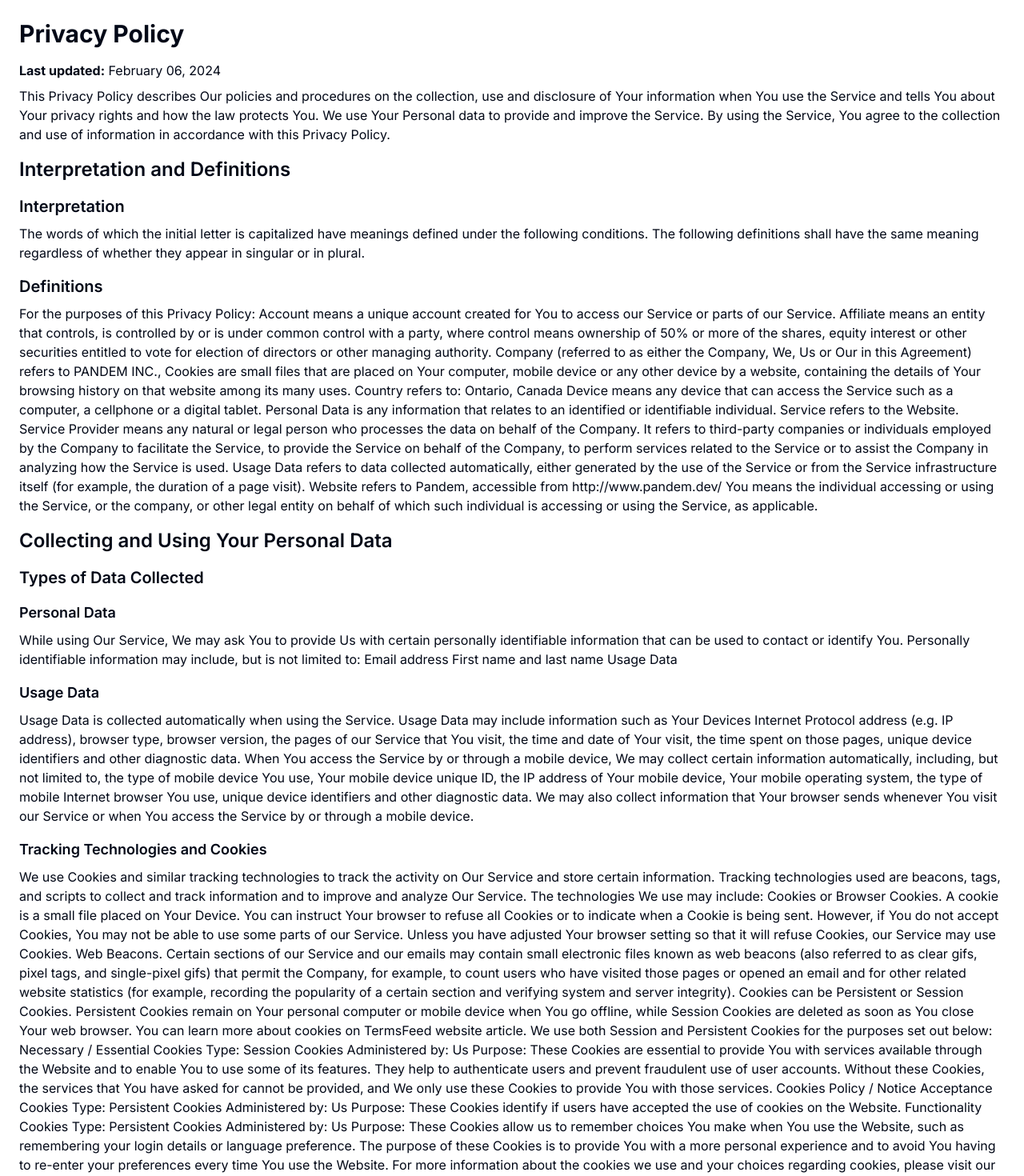
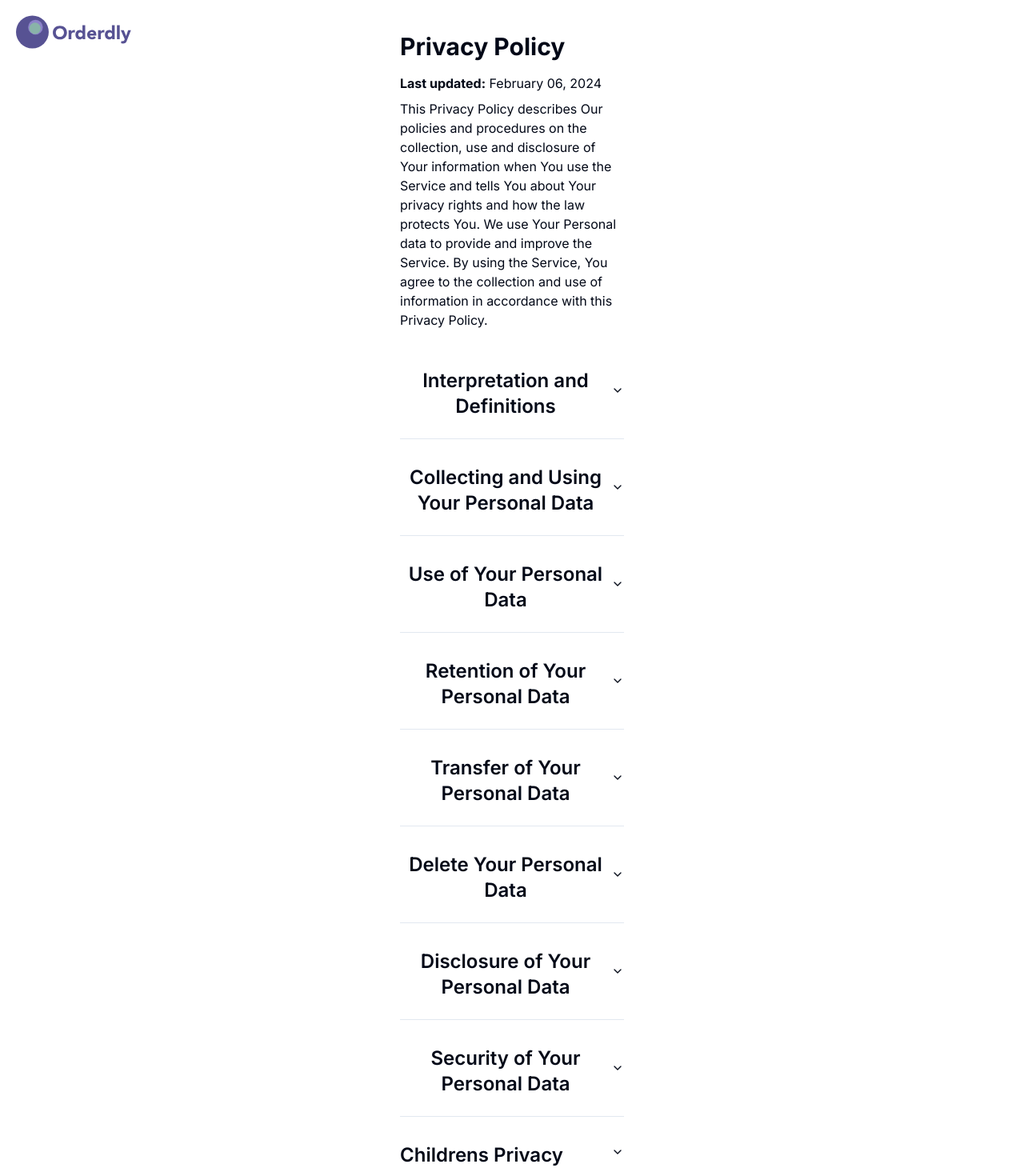
Before and after one commit to Ivakel/doyoulist-next, a Next.js app: page /privacy-policy in a window 1280 px wide. Shown: the top 1470 px of the page at 80% size. Built offline with nearby package versions, Linux system fonts and the light colour scheme.

Commit message:
privacy-terms

```diff
--- a/app/privacy-policy/page.tsx
+++ b/app/privacy-policy/page.tsx
@@ -1,10 +1,28 @@
-export default function Page() {
+import {
+  Accordion,
+  AccordionContent,
+  AccordionItem,
+  AccordionTrigger,
+} from "@/components/ui/accordion"
+import Image from "next/image"
+import AppLogo from "@/public/svg/logo.svg";
+
+export default async function Page() {
   return (
-    <div className="mx-auto p-6">
+    <div className="mx-auto py-[40px] px-[500px]">
+      <div className="absolute h-20 w-36 top-0 left-5">
+        <Image
+          className=""
+          src={AppLogo}
+          fill={true}
+          priority
+          alt="application logo"
+        />
+      </div>
       <h1 className="text-3xl font-bold mb-4">
         Privacy Policy
       </h1>
-      <p className="mb-2">
+        <p className="mb-2">
         <strong>Last updated:</strong> February 06, 2024
       </p>
       <p className="mb-4">
@@ -17,10 +35,13 @@
         agree to the collection and use of information in
         accordance with this Privacy Policy.
       </p>
-      <section>
-        <h2 className="text-2xl font-semibold mt-4 mb-2">
+      <Accordion type="single" collapsible className="w-full">
+
+      <AccordionItem value="item-1">
+        <AccordionTrigger><h2 className="text-2xl font-semibold mt-4 mb-2">
           Interpretation and Definitions
-        </h2>
+        </h2></AccordionTrigger>
+        <AccordionContent>
         <h3 className="text-xl font-semibold mt-4 mb-2">
           Interpretation
         </h3>
@@ -32,7 +53,6 @@
           shall have the same meaning regardless of whether
           they appear in singular or in plural.
         </p>
-
         <h3 className="text-xl font-semibold mt-4 mb-2">
           Definitions
         </h3>
@@ -76,12 +96,13 @@
           which such individual is accessing or using the
           Service, as applicable.
         </p>
-      </section>
-
-      <section>
-        <h2 className="text-2xl font-semibold mt-4 mb-2">
+        </AccordionContent>
+      </AccordionItem>
+      <AccordionItem value="item-2">
+        <AccordionTrigger><h2 className="text-2xl font-semibold mt-4 mb-2">
           Collecting and Using Your Personal Data
-        </h2>
+        </h2></AccordionTrigger>
+        <AccordionContent>
         <h3 className="text-xl font-semibold mt-4 mb-2">
           Types of Data Collected
         </h3>
@@ -170,9 +191,14 @@
         about the cookies we use and your choices regarding
         cookies, please visit our Cookies Policy or the
         Cookies section of our Privacy Policy.
-        <h2 className="text-2xl font-semibold mt-4 mb-2">
+        </AccordionContent>
+      </AccordionItem>
+      <AccordionItem value="item-3">
+        <AccordionTrigger><h2 className="text-2xl font-semibold mt-4 mb-2">
           Use of Your Personal Data
-        </h2>
+        </h2></AccordionTrigger>
+        <AccordionContent>
+        <p>
         The Company may use Personal Data for the following
         purposes: To provide and maintain our Service,
         including to monitor the usage of our Service. To
@@ -236,9 +262,16 @@
         distributed outside. With Your consent: We may
         disclose Your personal information for any other
         purpose with Your consent.
+        </p>
+        </AccordionContent>
+      </AccordionItem>
+      <AccordionItem value="item-4">
+        <AccordionTrigger>
         <h2 className="text-2xl font-semibold mt-4 mb-2">
           Retention of Your Personal Data
         </h2>
+        </AccordionTrigger>
+        <AccordionContent>
         The Company will retain Your Personal Data only for
         as long as is necessary for the purposes set out in
         this Privacy Policy. We will retain and use Your
@@ -254,9 +287,15 @@
         functionality of Our Service, or We are legally
         obligated to retain this data for longer time
         periods.
+        </AccordionContent>
+      </AccordionItem>
+      <AccordionItem value="item-5">
+        <AccordionTrigger>
         <h2 className="text-2xl font-semibold mt-4 mb-2">
           Transfer of Your Personal Data
         </h2>
+        </AccordionTrigger>
+        <AccordionContent>
         <p>
           Your information, including Personal Data, is
           processed at the Companys operating offices and in
@@ -278,9 +317,15 @@
           place including the security of Your data and
           other personal information.
         </p>
+        </AccordionContent>
+      </AccordionItem>
+      <AccordionItem value="item-6">
+        <AccordionTrigger>
         <h2 className="text-2xl font-semibold mt-4 mb-2">
           Delete Your Personal Data
         </h2>
+        </AccordionTrigger>
+        <AccordionContent>
         <p>
           You have the right to delete or request that We
           assist in deleting the Personal Data that We have
@@ -297,9 +342,15 @@
           certain information when we have a legal
           obligation or lawful basis to do so.
         </p>
+        </AccordionContent>
+      </AccordionItem>
+      <AccordionItem value="item-7">
+        <AccordionTrigger>
         <h2 className="text-2xl font-semibold mt-4 mb-2">
           Disclosure of Your Personal Data
         </h2>
+        </AccordionTrigger>
+        <AccordionContent>
         <p>
           Business Transactions If the Company is involved
           in a merger, acquisition or asset sale, Your
@@ -320,9 +371,15 @@
           safety of Users of the Service or the public
           Protect against legal liability
         </p>
+        </AccordionContent>
+      </AccordionItem>
+      <AccordionItem value="item-8">
+        <AccordionTrigger>
         <h2 className="text-2xl font-semibold mt-4 mb-2">
           Security of Your Personal Data
         </h2>
+        </AccordionTrigger>
+        <AccordionContent>
         <p>
           The security of Your Personal Data is important to
           Us, but remember that no method of transmission
@@ -332,9 +389,15 @@
           Personal Data, We cannot guarantee its absolute
           security.
         </p>
+        </AccordionContent>
+      </AccordionItem>
+      <AccordionItem value="item-9">
+        <AccordionTrigger>
         <h2 className="text-2xl font-semibold mt-4 mb-2">
           Childrens Privacy
         </h2>
+        </AccordionTrigger>
+        <AccordionContent>
         <p>
           Our Service does not address anyone under the age
           of 13. We do not knowingly collect personally
@@ -351,9 +414,15 @@
           a parent, We may require Your parents consent
           before We collect and use that information.
         </p>
+        </AccordionContent>
+      </AccordionItem>
+      <AccordionItem value="item-10">
+        <AccordionTrigger>
         <h2 className="text-2xl font-semibold mt-4 mb-2">
           Links to Other Websites
         </h2>
+        </AccordionTrigger>
+        <AccordionContent>
         <p>
           Our Service may contain links to other websites
           that are not operated by Us. If You click on a
@@ -364,9 +433,15 @@
           responsibility for the content, privacy policies
           or practices of any third party sites or services.
         </p>
+        </AccordionContent>
+      </AccordionItem>
+      <AccordionItem value="item-11">
+        <AccordionTrigger>
         <h2 className="text-2xl font-semibold mt-4 mb-2">
           Changes to this Privacy Policy
         </h2>
+        </AccordionTrigger>
+        <AccordionContent>
         <p>
           We may update Our Privacy Policy from time to
           time. We will notify You of any changes by posting
@@ -379,8 +454,10 @@
           changes. Changes to this Privacy Policy are
           effective when they are posted on this page.
         </p>
-      </section>
-      <section>
+        </AccordionContent>
+      </AccordionItem>
+    </Accordion>
+    <section>
         <h2 className="text-2xl font-semibold mt-4 mb-2">
           Contact Us
         </h2>
@@ -400,6 +477,7 @@
           </li>
         </ul>
       </section>
+
     </div>
   )
 }
--- /dev/null
+++ b/components/ui/accordion.tsx
@@ -0,0 +1,58 @@
+"use client"
+
+import * as React from "react"
+import * as AccordionPrimitive from "@radix-ui/react-accordion"
+import { ChevronDown } from "lucide-react"
+
+import { cn } from "@/lib/utils"
+
+const Accordion = AccordionPrimitive.Root
+
+const AccordionItem = React.forwardRef<
+  React.ElementRef<typeof AccordionPrimitive.Item>,
+  React.ComponentPropsWithoutRef<typeof AccordionPrimitive.Item>
+>(({ className, ...props }, ref) => (
+  <AccordionPrimitive.Item
+    ref={ref}
+    className={cn("border-b", className)}
+    {...props}
+  />
+))
+AccordionItem.displayName = "AccordionItem"
+
+const AccordionTrigger = React.forwardRef<
+  React.ElementRef<typeof AccordionPrimitive.Trigger>,
+  React.ComponentPropsWithoutRef<typeof AccordionPrimitive.Trigger>
+>(({ className, children, ...props }, ref) => (
+  <AccordionPrimitive.Header className="flex">
+    <AccordionPrimitive.Trigger
+      ref={ref}
+      className={cn(
+        "flex flex-1 items-center justify-between py-4 font-medium transition-all hover:underline [&[data-state=open]>svg]:rotate-180",
+        className
+      )}
+      {...props}
+    >
+      {children}
+      <ChevronDown className="h-4 w-4 shrink-0 transition-transform duration-200" />
+    </AccordionPrimitive.Trigger>
+  </AccordionPrimitive.Header>
+))
+AccordionTrigger.displayName = AccordionPrimitive.Trigger.displayName
+
+const AccordionContent = React.forwardRef<
+  React.ElementRef<typeof AccordionPrimitive.Content>,
+  React.ComponentPropsWithoutRef<typeof AccordionPrimitive.Content>
+>(({ className, children, ...props }, ref) => (
+  <AccordionPrimitive.Content
+    ref={ref}
+    className="overflow-hidden text-sm transition-all data-[state=closed]:animate-accordion-up data-[state=open]:animate-accordion-down"
+    {...props}
+  >
+    <div className={cn("pb-4 pt-0", className)}>{children}</div>
+  </AccordionPrimitive.Content>
+))
+
+AccordionContent.displayName = AccordionPrimitive.Content.displayName
+
+export { Accordion, AccordionItem, AccordionTrigger, AccordionContent }
--- a/package.json
+++ b/package.json
@@ -12,6 +12,7 @@
     "@auth/mongodb-adapter": "^3.0.0",
     "@hookform/resolvers": "^3.3.4",
     "@next-auth/upstash-redis-adapter": "^3.0.4",
+    "@radix-ui/react-accordion": "^1.1.2",
     "@radix-ui/react-avatar": "^1.0.4",
     "@radix-ui/react-checkbox": "^1.0.4",
     "@radix-ui/react-collapsible": "^1.0.3",
@@ -42,6 +43,7 @@
     "mysql2": "^3.9.2",
     "next": "^14.2.3",
     "next-auth": "^4.24.7",
+    "next-themes": "^0.3.0",
     "openai": "^4.44.0",
     "react": "^18",
     "react-day-picker": "^8.10.1",
```
Also changed, not shown: 1 other file (tests, documents, lock files or other folders).
